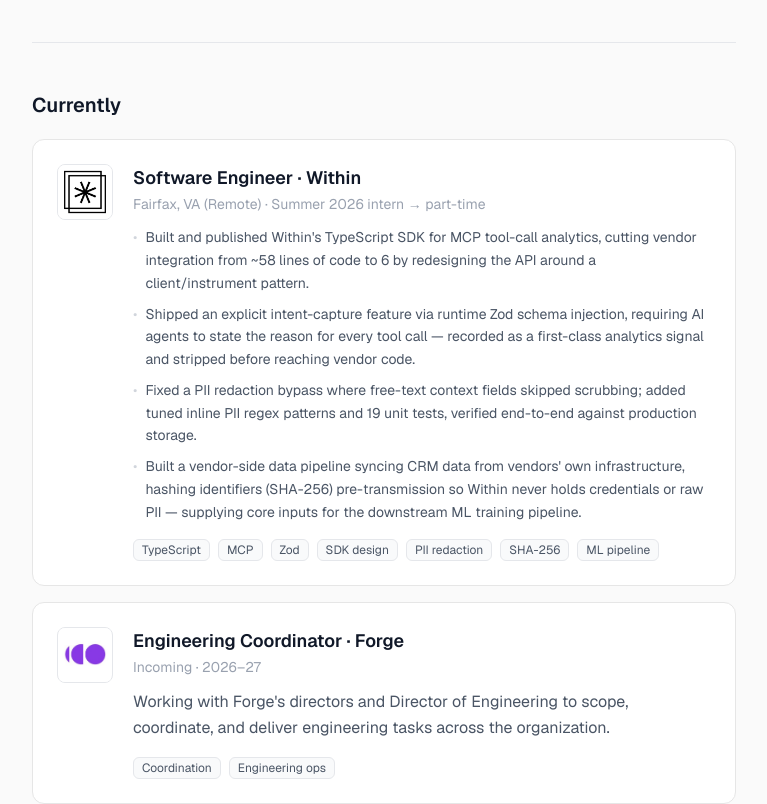
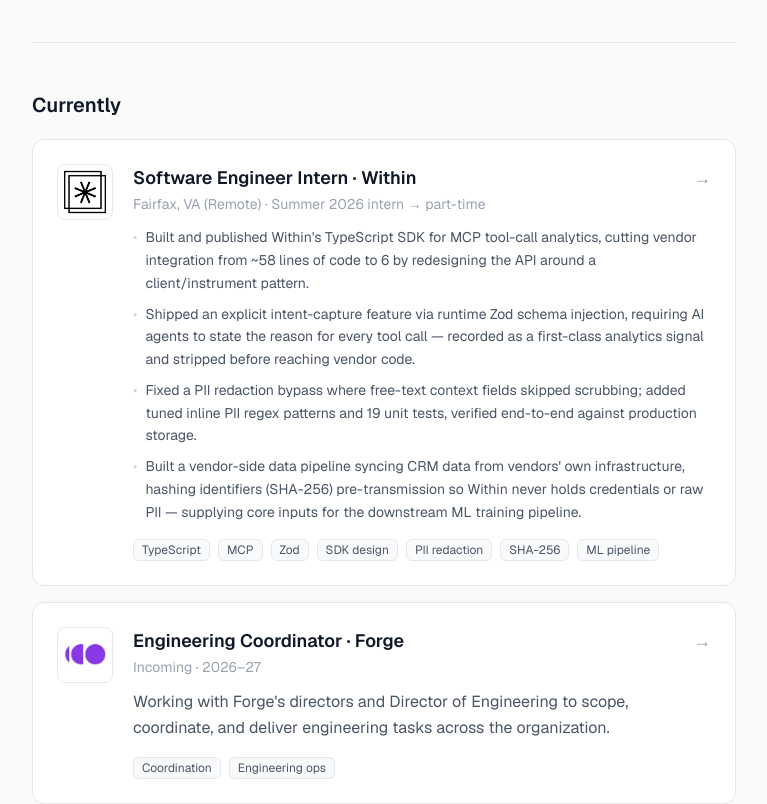
Before and after one commit to SeungwooDY/portfolio, a Next.js app: page / in a window 1280 px wide. Shown: the part 1000-1804 px from the top of the page, without its empty margins (256-1023 px from the left). Built offline with nearby package versions, Linux system fonts and the light colour scheme.

Commit message:
added links to respective websites for current positions

```diff
--- a/app/page.tsx
+++ b/app/page.tsx
@@ -92,13 +92,14 @@
   logo?: string;
   initials?: string;
   tags?: string[];
+  href?: string;
 };
 
 const roles: Role[] = [
   {
     id: "within",
     org: "Within",
-    title: "Software Engineer",
+    title: "Software Engineer Intern",
     meta: "Fairfax, VA (Remote) · Summer 2026 intern → part-time",
     bullets: [
       "Built and published Within's TypeScript SDK for MCP tool-call analytics, cutting vendor integration from ~58 lines of code to 6 by redesigning the API around a client/instrument pattern.",
@@ -107,6 +108,7 @@
       "Built a vendor-side data pipeline syncing CRM data from vendors' own infrastructure, hashing identifiers (SHA-256) pre-transmission so Within never holds credentials or raw PII — supplying core inputs for the downstream ML training pipeline.",
     ],
     logo: "/images/WithinLogo.jpeg",
+    href: "https://www.getwith.in/",
     tags: [
       "TypeScript",
       "MCP",
@@ -125,6 +127,7 @@
     blurb:
       "Working with Forge's directors and Director of Engineering to scope, coordinate, and deliver engineering tasks across the organization.",
     logo: "/images/ForgeLogo.jpg",
+    href: "https://joinforge.co/",
     tags: ["Coordination", "Engineering ops"],
   },
   {
@@ -135,6 +138,7 @@
     blurb:
       "Building software to streamline how UVA's flagship hackathon is run, from event logistics to the participant experience.",
     logo: "/images/HooHacks.png",
+    href: "https://team.hoohacks.io/",
     tags: ["Software", "Internal tooling"],
   },
 ];
@@ -419,11 +423,9 @@
         <section id="currently" className="py-12 border-t border-gray-200">
           <h2 className="text-xl font-semibold text-gray-900 mb-5">Currently</h2>
           <div className="space-y-4">
-            {roles.map((r) => (
-              <div
-                key={r.id}
-                className="card p-6 flex flex-col sm:flex-row gap-5"
-              >
+            {roles.map((r) => {
+              const content = (
+                <>
                   <div className="flex-shrink-0 relative w-14 h-14 rounded-lg overflow-hidden border border-gray-200 bg-white flex items-center justify-center">
                     {r.logo ? (
                       <Image
@@ -440,8 +442,13 @@
                     )}
                   </div>
                   <div className="flex-1">
+                    <div className="flex items-start justify-between gap-3">
                       <div className="text-lg font-semibold text-gray-900">
                         {r.title} · {r.org}
+                      </div>
+                      {r.href && (
+                        <span className="text-gray-400 text-lg">→</span>
+                      )}
                     </div>
                     <div className="text-gray-400 text-sm mt-0.5">{r.meta}</div>
                     {r.blurb && (
@@ -456,7 +463,9 @@
                             key={i}
                             className="text-gray-600 text-sm leading-relaxed flex gap-2"
                           >
-                          <span className="text-gray-300 flex-shrink-0">•</span>
+                            <span className="text-gray-300 flex-shrink-0">
+                              •
+                            </span>
                             <span>{b}</span>
                           </li>
                         ))}
@@ -475,8 +484,27 @@
                       </div>
                     )}
                   </div>
+                </>
+              );
+              return r.href ? (
+                <a
+                  key={r.id}
+                  href={r.href}
+                  target="_blank"
+                  rel="noopener noreferrer"
+                  className="card p-6 flex flex-col sm:flex-row gap-5"
+                >
+                  {content}
+                </a>
+              ) : (
+                <div
+                  key={r.id}
+                  className="card p-6 flex flex-col sm:flex-row gap-5"
+                >
+                  {content}
                 </div>
-            ))}
+              );
+            })}
           </div>
         </section>
 
```
Lines whose indentation alone changed are shown as unchanged.
